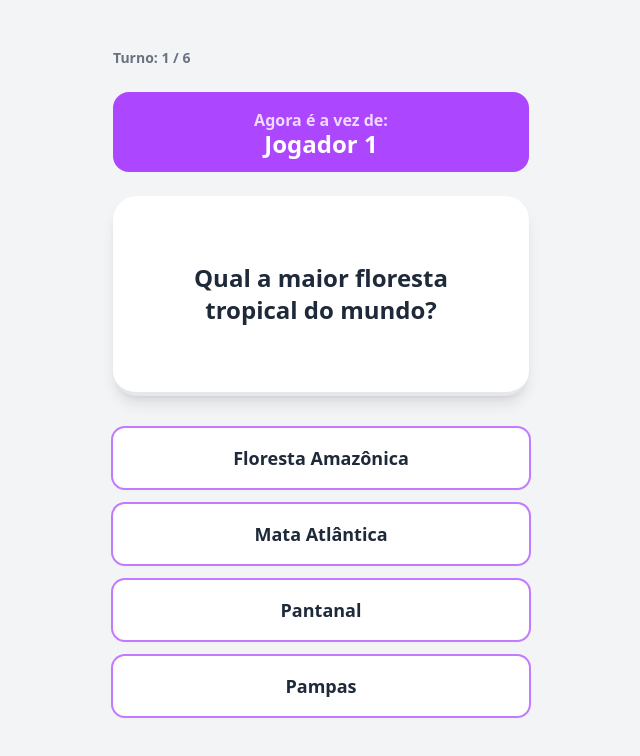
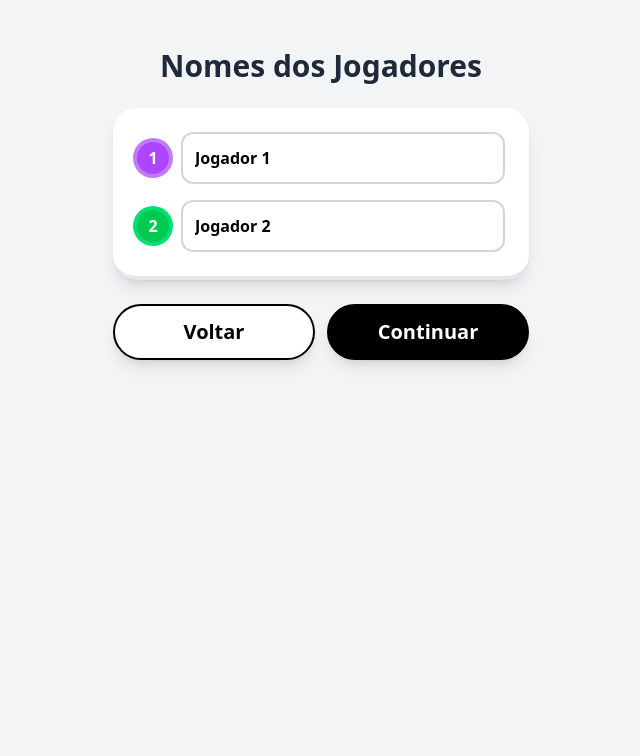
Before and after one commit to joaotonaco/horizonte-de-tabuleiro, a React (Vite) app: page / in a window 1280 px wide. Both pictures are taken after a click on the button "Jogar". Shown: the top 756 px of the page, without its empty margins (319-959 px from the left). Built offline with nearby package versions, Linux system fonts and the light colour scheme; a web font is replaced by a local one.

Commit message:
feat: add player setup screen

```diff
--- a/src/App.tsx
+++ b/src/App.tsx
@@ -45,6 +45,9 @@ const App = () => {
 	const [currentQuestion, setCurrentQuestion] = useState<Question | null>(null);
 	const [answeredQuestions, setAnsweredQuestions] = useState<number[]>([]);
 	const [feedback, setFeedback] = useState<FeedbackState>(null);
+	const [pendingNames, setPendingNames] = useState<string[]>([]);
+
+	console.log(answeredQuestions);
 
 	const questions = useMemo(
 		() =>
@@ -54,18 +57,24 @@ const App = () => {
 		[answeredQuestions],
 	);
 
-	console.log(answeredQuestions);
+	const startGame = () => {
+		const defaults = Array.from(
+			{ length: playerCount },
+			(_, i) => `Jogador ${i + 1}`,
+		);
+		setPendingNames(defaults);
+		setScreen("setup");
+	};
 
-	const startGame = () => {
-		const newPlayers = Array.from({ length: playerCount }, (_, i) => ({
-			id: i,
-			name: `Jogador ${i + 1}`,
-			score: 0,
-		}));
-
+	const beginGameFromSetup = () => {
+		const names = Array.from({ length: playerCount }, (_, i) => {
+			const n = pendingNames[i];
+			return (n && n.trim()) || `Jogador ${i + 1}`;
+		});
+		const newPlayers = names.map((name, i) => ({ id: i, name, score: 0 }));
 		setPlayers(newPlayers);
 		setTotalRounds(GAME_MODES[gameMode].rounds * playerCount);
-		setCurrentRound(0); // Contador de turnos totais
+		setCurrentRound(0);
 		setCurrentPlayerIdx(0);
 		nextQuestion();
 		setScreen("game");
@@ -82,9 +91,9 @@ const App = () => {
 
 		setFeedback(isCorrect ? "correct" : "wrong");
 		setAnsweredQuestions((prev) => {
-			const answeredQuestions = [...prev, currentQuestion.id];
-			if (answeredQuestions.length < QUESTIONS.length) return answeredQuestions;
-			return answeredQuestions.slice(Math.floor(answeredQuestions.length / 2));
+			const questions = [...prev, currentQuestion.id];
+			if (questions.length < QUESTIONS.length) return questions;
+			return questions.slice(Math.floor(questions.length / 2));
 		});
 
 		// Aguarda um pouco para mostrar o feedback visual antes de trocar
@@ -259,7 +268,7 @@ const App = () => {
 						>
 							<div className="flex items-center gap-3">
 								<span
-									className={`font-bold w-8 h-8 flex items-center justify-center rounded-full ${idx === 0 ? "bg-yellow-400 text-black" : "bg-gray-200 text-gray-600"}`}
+									className={`w-8 h-8 rounded-full ring-4 flex items-center justify-center text-white font-bold ${PLAYER_COLORS[idx]}`}
 								>
 									{idx + 1}
 								</span>
@@ -279,6 +288,54 @@ const App = () => {
 			</div>
 		);
 	};
+
+	const renderSetup = () => (
+		<div className="w-full h-full bg-gray-100">
+			<div className="max-w-md mx-auto flex flex-col p-4 pt-12 gap-6">
+				<h2 className="text-3xl font-black text-gray-800 text-center">
+					Nomes dos Jogadores
+				</h2>
+				<div className="bg-white p-6 rounded-3xl shadow-lg border-b-4 border-gray-200 space-y-4">
+					{Array.from({ length: playerCount }, (_, i) => (
+						<div key={i} className="flex items-center gap-3">
+							<span
+								className={`w-8 h-8 rounded-full ring-4 flex items-center justify-center text-white font-bold ${PLAYER_COLORS[i]}`}
+							>
+								{i + 1}
+							</span>
+							<input
+								type="text"
+								value={pendingNames[i] ?? `Jogador ${i + 1}`}
+								onChange={(e) => {
+									setPendingNames((prev) => {
+										const arr = [...prev];
+										arr[i] = e.target.value;
+										return arr;
+									});
+								}}
+								className="flex-1 p-3 rounded-xl border-2 border-gray-300 focus:border-blue-500 outline-none font-bold"
+								placeholder={`Jogador ${i + 1}`}
+							/>
+						</div>
+					))}
+				</div>
+				<div className="flex gap-3">
+					<button
+						onClick={() => setScreen("home")}
+						className="w-1/2 bg-white text-black text-xl font-bold py-3 rounded-full shadow-lg border-2 border-black"
+					>
+						Voltar
+					</button>
+					<button
+						onClick={beginGameFromSetup}
+						className="w-1/2 bg-black text-white text-xl font-bold py-3 rounded-full shadow-lg border-2 border-black"
+					>
+						Continuar
+					</button>
+				</div>
+			</div>
+		</div>
+	);
 
 	const renderModal = () => {
 		if (!showModal) return null;
@@ -332,6 +389,7 @@ const App = () => {
 	return (
 		<div className="w-screen h-screen flex items-center justify-center font-sans">
 			{screen === "home" && renderHome()}
+			{screen === "setup" && renderSetup()}
 			{screen === "game" && renderGame()}
 			{screen === "score" && renderScore()}
 			{renderModal()}
--- a/src/types.ts
+++ b/src/types.ts
@@ -1,4 +1,4 @@
-export type ScreenState = "home" | "game" | "score";
+export type ScreenState = "home" | "setup" | "game" | "score";
 export type GameModeKey = "curto" | "medio" | "longo";
 export type GameModes = Record<GameModeKey, GameModeConfig>;
 export type PlayerColors = Record<number, string>;
```
